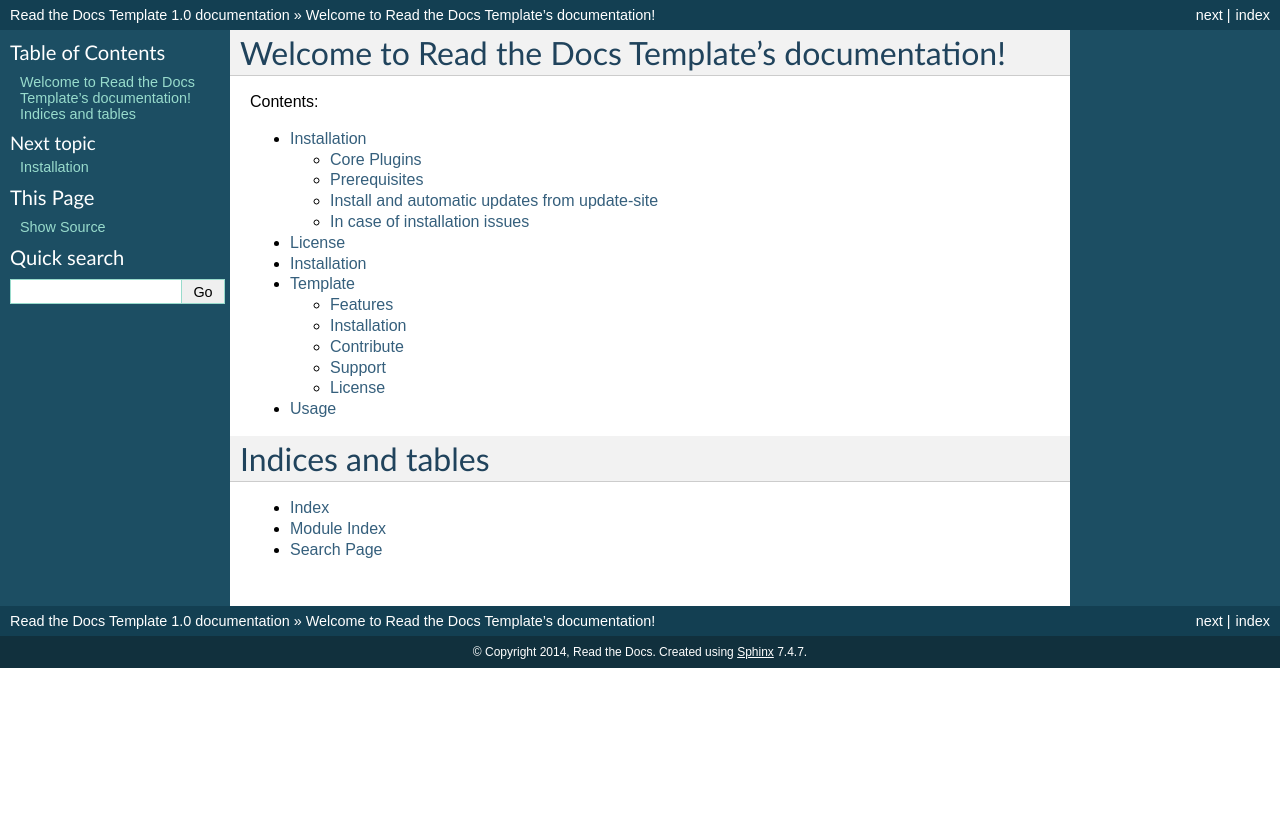
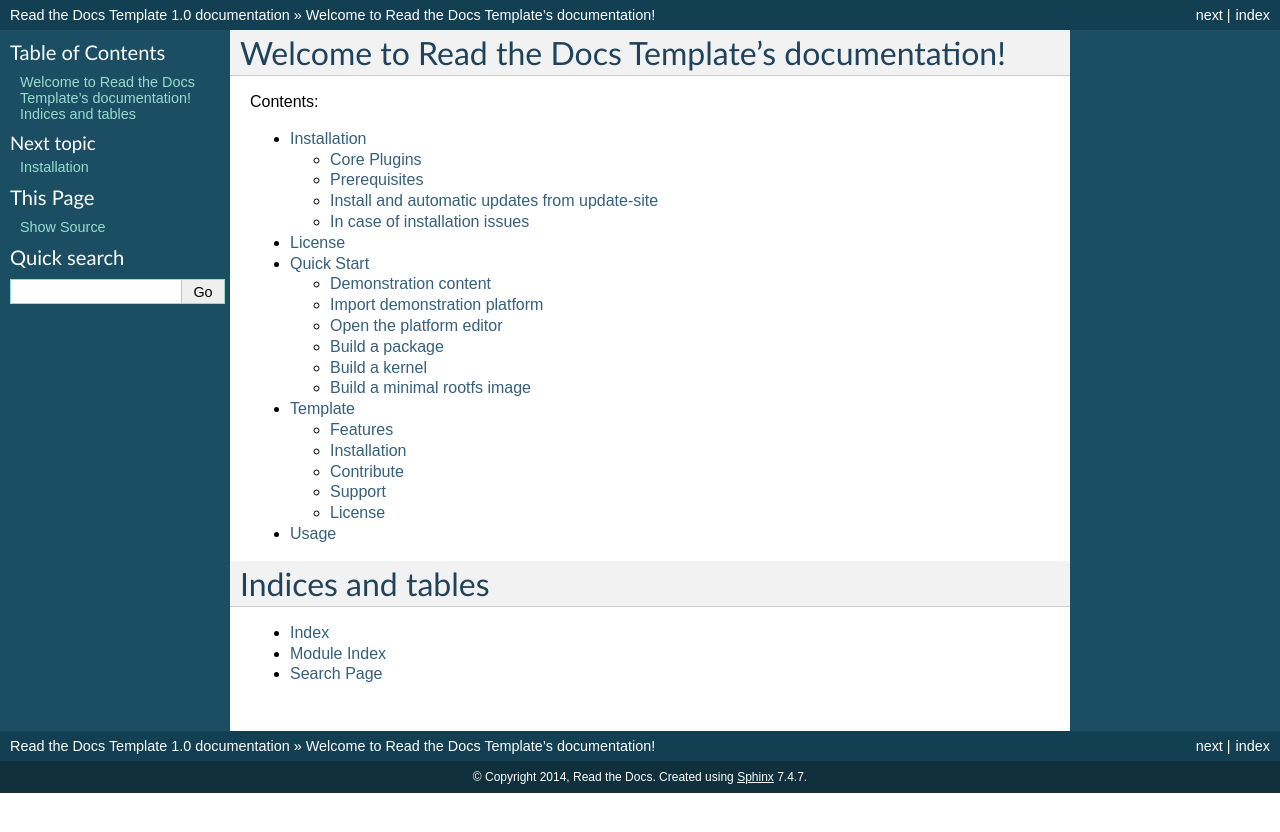
Before and after one commit to Tarek92l/gzfehzgsdhgfbv, a Sphinx documentation site: the page built from docs/index.rst, in a window 1280 px wide. Shown: the top 832 px of the page. Built offline with Sphinx 7.4.7, drawn with Linux system fonts in a browser that asks for light colours; part of the change alters nothing that is shown.

Commit message:
Update installation.rst

```diff
--- a/docs/installation.rst
+++ b/docs/installation.rst
@@ -1,7 +1,113 @@
-============
-Installation
-============
+===========
+Quick Start
+===========
 
-Install the package with pip::
+.. _DemoContent:
 
-    $ pip install read-the-docs-template
+Demonstration content
+---------------------
+
+This demonstration consist on an external library which has a set of
+pre-configured packages in a default platform:
+
+Kernel:
+
+-  Linux Kernel 4.19.35
+
+Toolchain:
+
+-  GCC Linaro arm-linux-gnueabihf 8.3-2019.03
+
+Linux Packages:
+
+-  Busybox (Many common UNIX utilities in small size executable)
+-  Dropbear (Small SSH server and client)
+-  Eudev (udev fork from Gentoo, device file manage for Linux kernel)
+-  Expat (Library to parse XML)
+-  File (Utility to get file type)
+-  Gdb (GNU Project debugger, include Gdbserver)
+-  Gmp (Library for operation on numbers)
+-  Kmod (Program to manage Linux Kernel modules)
+-  Libusb1 (Application for easy access to USB devices)
+-  Ncurses (Library to manage display on character-cell terminals)
+-  Nettle (Low-level cryptography library)
+-  OpenSSH (Connectivity tool for remote login with SSH protocol)
+-  OpenSSL (Library for TLS and SSL protocols and crytography)
+-  Qt (Cross-platform application framework for graphical application)
+-  Strace (Tool to trace system calls and signals)
+-  Tslib (Library for touchscreen access)
+-  Usbutils (Tool to display information about USB buses)
+-  Zlib (Compression library)
+
+This minimal platform has been created for i.MX8M and tested on
+MCIMX8M-EVK board. It can be adapted for your own ARM-based device.
+
+.. _ImportDemo:
+
+Import demonstration platform
+-----------------------------
+
+Select *File > Import... > Ac6 Tools > Import platform from internal
+library*.
+
+Choose the library then select the provided platform. The platform will
+be imported with copy and visible in the workspace.
+
+**Note**: To avoid conflict, only one Platform project can exist in a
+workspace. If you need to work on another Platform, please switch
+workspace (*File > Switch Workspace*)
+
+.. _OpenEditor:
+
+Open the platform editor
+------------------------
+
+To get all the views dedicated to the platform usage, please open the
+“Ac6 Platform” perspective. To open this perspective, go to *Window >
+Open Perspective > Other...* then select *Ac6 Platform*.
+
+On the newly imported project named minimal-platform_X.X.X, click on the
+ac6_platform_manifest.xml file to open the platform editor. This
+multi-page editor provides you content description and control on the
+platform.
+
+.. _BuildPackage:
+
+Build a package
+---------------
+
+On the Packages Tree Editor tab, select a package (such as busybox),
+right click on it then select Build. It performs the full build
+sequence. Follow the process on the Task tracker view and exit messages
+on the Console view.
+
+.. _BuildKernel:
+
+Build a kernel
+--------------
+
+Open the "Linux Kernel and Rootfs" editor page. As for the package,
+select "linux-imx-git" then build it. The output are under the newly
+created project “_install” directory.
+
+.. _BuildRootfs:
+
+Build a minimal rootfs image
+----------------------------
+
+On the right table, find the list of rootfs images defined in the
+platform. To know the list of packages or packages groups which are
+installed into the final image, go to the rootfs properties, then click
+on the Rootfs page
+
+To select the output image format (and size if needed), open the Output
+page from the Properties.
+
+To build the rootfs image, right-click on the rootfs and select Build.
+
+Building a rootfs image means building every packages selected first
+then populate the rootfs with their binaries, shared libraries,
+configuration files, ... The result is placed into the rootfs project
+"output/images" directory.
+
+--------------
```
